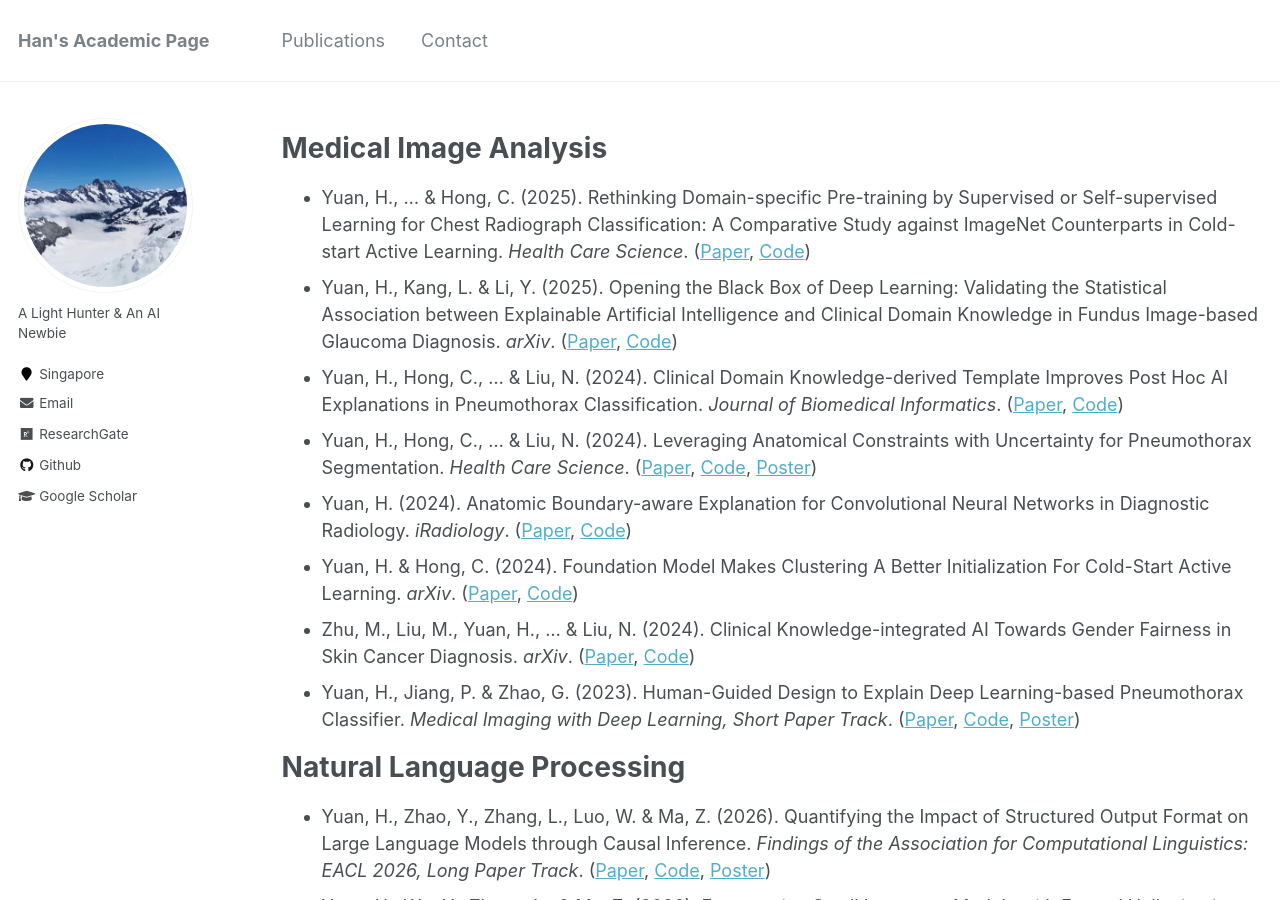
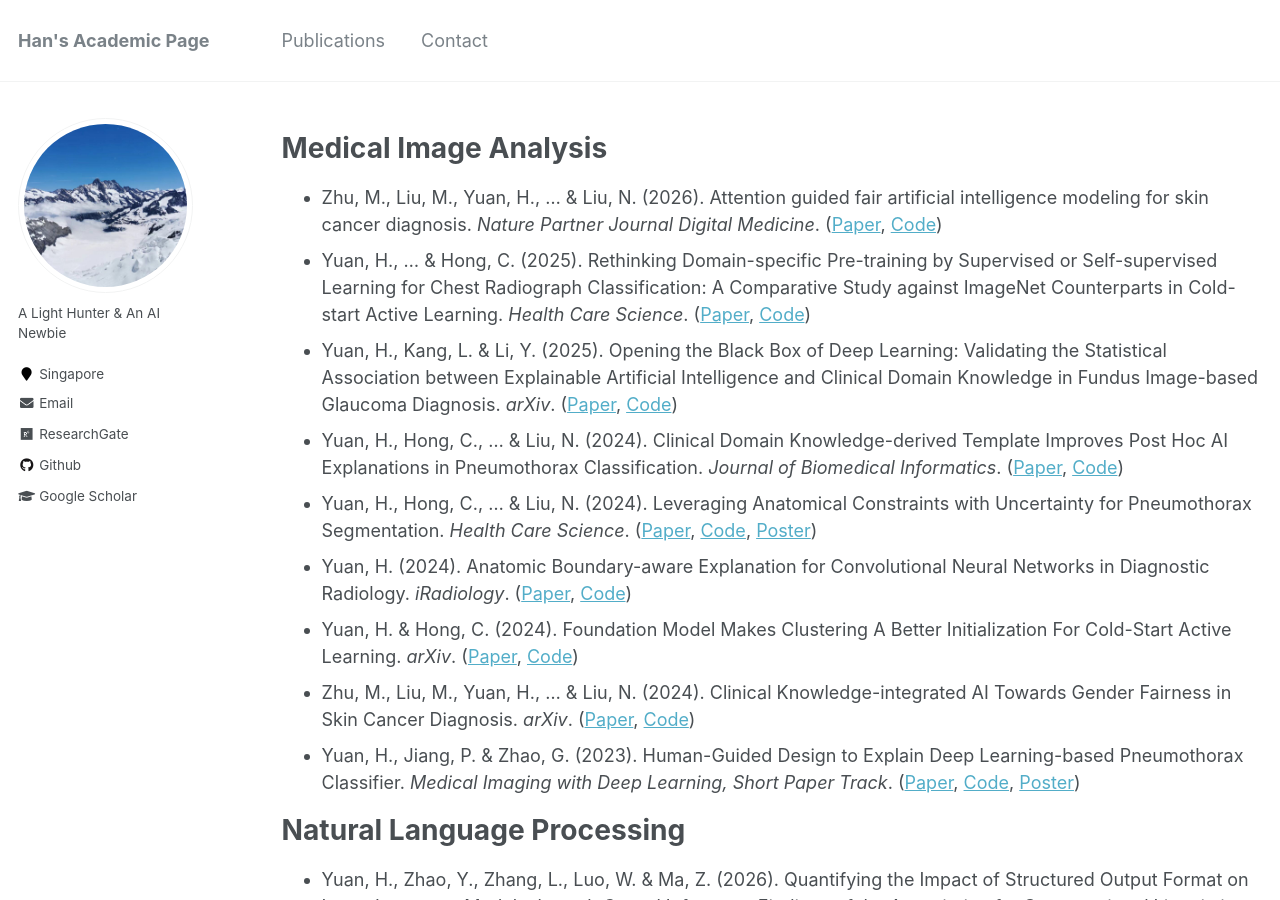
Before and after one commit to Han-Yuan-Med/Han-Yuan-Med.github.io, a Jekyll site: the page built from _pages/publications.md, in a window 1280 px wide and 900 px high. Built offline with Jekyll 4.4.1, drawn with Linux system fonts in a browser that asks for light colours.

Commit message:
Update publications.md

```diff
--- a/_pages/publications.md
+++ b/_pages/publications.md
@@ -5,6 +5,7 @@ permalink: /publications/
 author_profile: true
 ---
 # Medical Image Analysis
+* Zhu, M., Liu, M., Yuan, H., … & Liu, N. (2026). Attention guided fair artificial intelligence modeling for skin cancer diagnosis. *Nature Partner Journal Digital Medicine*. ([Paper](http://han-yuan-med.github.io/files/Attention-Guided Fair AI Modelling for Skin Cancer Diagnosis.pdf), [Code](https://github.com/))
 * Yuan, H., ... & Hong, C. (2025). Rethinking Domain-specific Pre-training by Supervised or Self-supervised Learning for Chest Radiograph Classification: A Comparative Study against ImageNet Counterparts in Cold-start Active Learning. *Health Care Science*. ([Paper](http://han-yuan-med.github.io/files/Rethinking Domain‐Specific Pretraining by Supervised or Self‐Supervised Learning.pdf), [Code](https://github.com/Han-Yuan-Med/Active-Learning-CXR-Classification))
 * Yuan, H., Kang, L. & Li, Y. (2025). Opening the Black Box of Deep Learning: Validating the Statistical Association between Explainable Artificial Intelligence and Clinical Domain Knowledge in Fundus Image-based Glaucoma Diagnosis. *arXiv*. ([Paper](http://han-yuan-med.github.io/files/Opening the black box of deep learning.pdf), [Code](https://github.com/Han-Yuan-Med/the-statistical-association-between-cam-and-domain-knowledge))
 * Yuan, H., Hong, C., ... & Liu, N. (2024). Clinical Domain Knowledge-derived Template Improves Post Hoc AI Explanations in Pneumothorax Classification. *Journal of Biomedical Informatics*. ([Paper](http://han-yuan-med.github.io/files/Clinical domain knowledge-derived template improves post hoc AI explanations in pneumothorax classification.pdf), [Code](https://github.com/Han-Yuan-Med/template-explanation))
```
